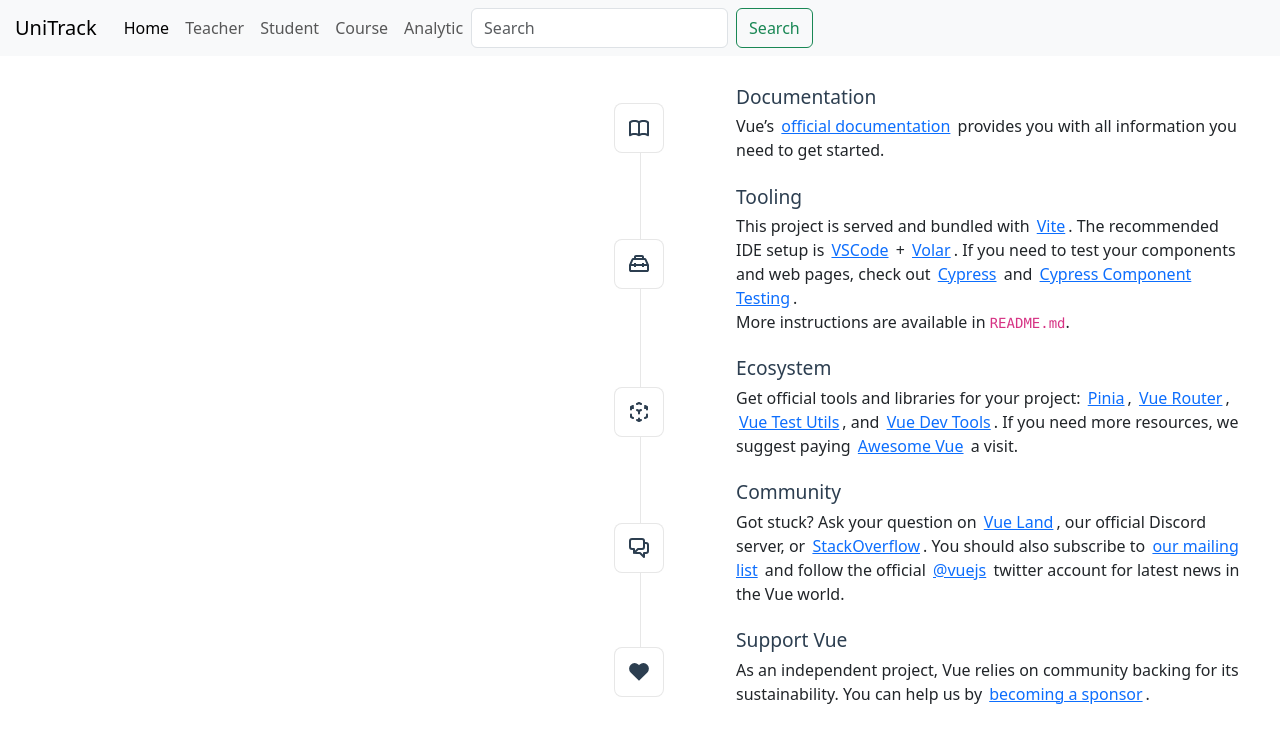
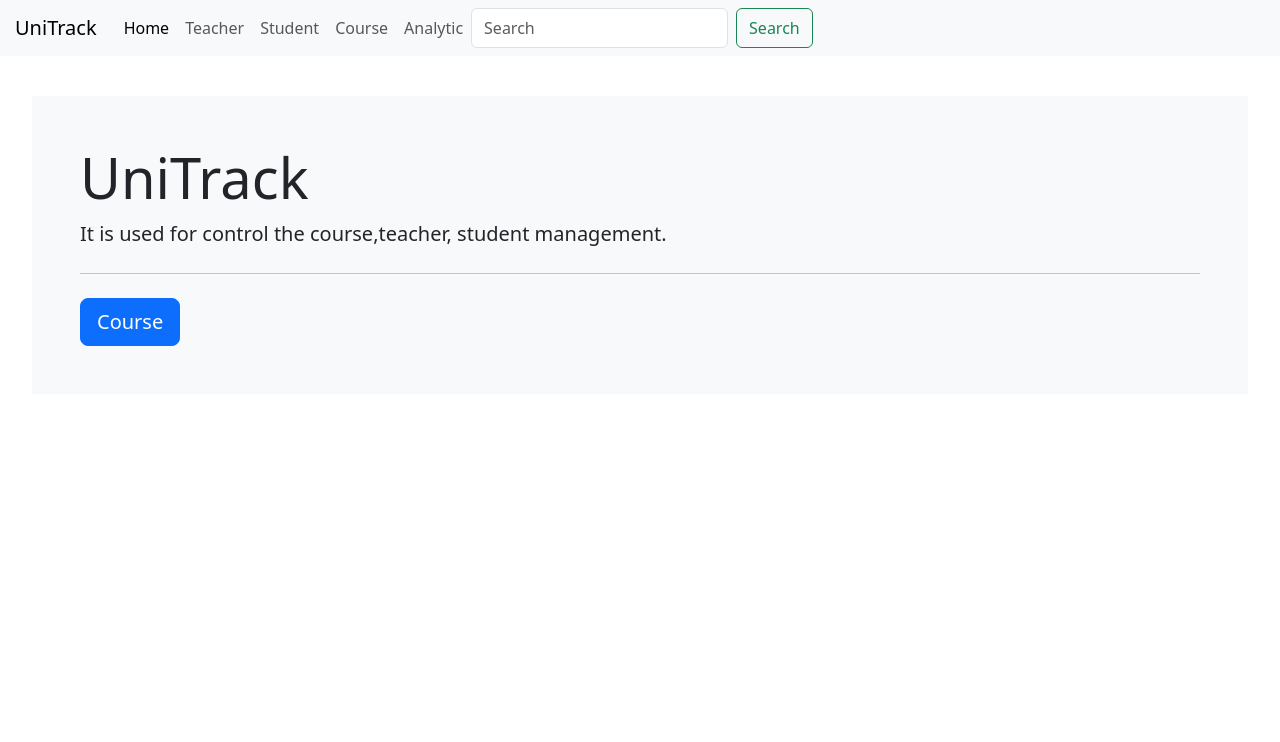
Before and after one commit to goodtam8/Queue-Ease-Admin, a Vue app in the folder adminpanel/: page / in a window 1280 px wide. Shown: the top 742 px of the page. Built offline with nearby package versions, Linux system fonts and the light colour scheme.

Commit message:
implement the navigation active or not base on route name and home view

```diff
--- a/adminpanel/src/App.vue
+++ b/adminpanel/src/App.vue
@@ -8,27 +8,42 @@
             <nav class="navbar navbar-expand-lg bg-body-tertiary fixed-top">
                 <div class="container-fluid">
                     <a class="navbar-brand" href="#">UniTrack</a>
-            <button class="navbar-toggler" type="button" data-bs-toggle="collapse" data-bs-target="#navbarNav"
-                aria-controls="navbarNav" aria-expanded="false" aria-label="Toggle navigation">
+                    <button class="navbar-toggler" type="button" data-bs-toggle="collapse" data-bs-target="#navbarNav" aria-controls="navbarNav" aria-expanded="false" aria-label="Toggle navigation">
                     <span class="navbar-toggler-icon"></span>
                 </button>
                     <div class="collapse navbar-collapse" id="navbarNav">
                         <ul class="navbar-nav">
-                    <li class="nav-item">
-                        <a class="nav-link active" aria-current="page" href="#">Home</a>
+                            <li v-if="$route.name === 'home'">
+                                <router-link to="/" class="nav-link active">Home</router-link>
                             </li>
-                    <li class="nav-item">
-                        <a class="nav-link" href="#">Teacher</a>
+                            <li v-else>
+                                <router-link to="/" class="nav-link">Home</router-link>
                             </li>
-                    <li class="nav-item">
-                        <a class="nav-link" href="#">Student</a>
+                            <li v-if="$route.name === 'teacher'">
+                                <router-link to="/teacher" class="nav-link active">Teacher</router-link>
                             </li>
-                    <li class="nav-item">
-                        <a class="nav-link " aria-disabled="false">Course</a>
+                            <li v-else>
+                                <router-link to="/teacher" class="nav-link">Teacher</router-link>
                             </li>
-                    <li class="nav-item">
-                        <a class="nav-link" href="#">Analytic</a>
+                            <li v-if="$route.name === 'student'">
+                                <router-link to="/student" class="nav-link active">Student</router-link>
                             </li>
+                            <li v-else>
+                                <router-link to="/student" class="nav-link">Student</router-link>
+                            </li>
+                            <li v-if="$route.name === 'course'">
+                                <router-link to="/course" class="nav-link active">Course</router-link>
+                            </li>
+                            <li v-else>
+                                <router-link to="/course" class="nav-link">Course</router-link>
+                            </li>
+                            <li v-if="$route.name === 'analytic'">
+                                <router-link to="/analytic" class="nav-link active">Anayltic</router-link>
+                            </li>
+                            <li v-else>
+                                <router-link to="/analytic" class="nav-link">Analytic</router-link>
+                            </li>
+
                             <form class="d-flex " role="search">
                                 <input class="form-control me-2" type="search" placeholder="Search" aria-label="Search">
                                 <button class="btn btn-outline-success" type="submit">Search</button>
@@ -52,7 +67,10 @@
 </template>
 
 <script setup>
+import { useRoute, useRouter } from "vue-router";
 import { computed } from 'vue';
+const router = useRouter();
+const route = useRoute();
 
 const logout = function() {
     localStorage.removeItem('token');
--- a/adminpanel/src/assets/main.css
+++ b/adminpanel/src/assets/main.css
@@ -1,8 +1,7 @@
 @import './base.css';
 
 #app {
-  max-width: 1280px;
-  margin: 0 auto;
+  max-width: 2048px;
   padding: 2rem;
   font-weight: normal;
 }
@@ -21,7 +20,7 @@
   }
 }
 
-@media (min-width: 1024px) {
+@media (min-width: 2048px) {
   body {
     display: flex;
     place-items: center;
--- a/adminpanel/src/views/HomeView.vue
+++ b/adminpanel/src/views/HomeView.vue
@@ -1,9 +1,28 @@
 <script setup>
-import TheWelcome from '../components/TheWelcome.vue'
+import { useRoute, useRouter } from "vue-router";
+import { computed } from 'vue';
+const router = useRouter();
+const route = useRoute();
 </script>
 
 <template>
   <main>
-    <TheWelcome />
-  </main>
+<div class="content">
+    <div class=" jumbotron-fluid bg-light mt-8 p-5" >
+        <h1 class="display-4">UniTrack</h1>
+        <p class="lead">
+            It is used for control the course,teacher,
+            student management.
+            </p>
+        <hr class="my-4">
+
+          <RouterLink :to="`/course`" class="btn btn-primary btn-lg" role="button"> Course</RouterLink>
+      </div>
+
+    </div>
+</main>
 </template>
+
+<style>
+
+</style>
```
Lines whose indentation alone changed are shown as unchanged.
